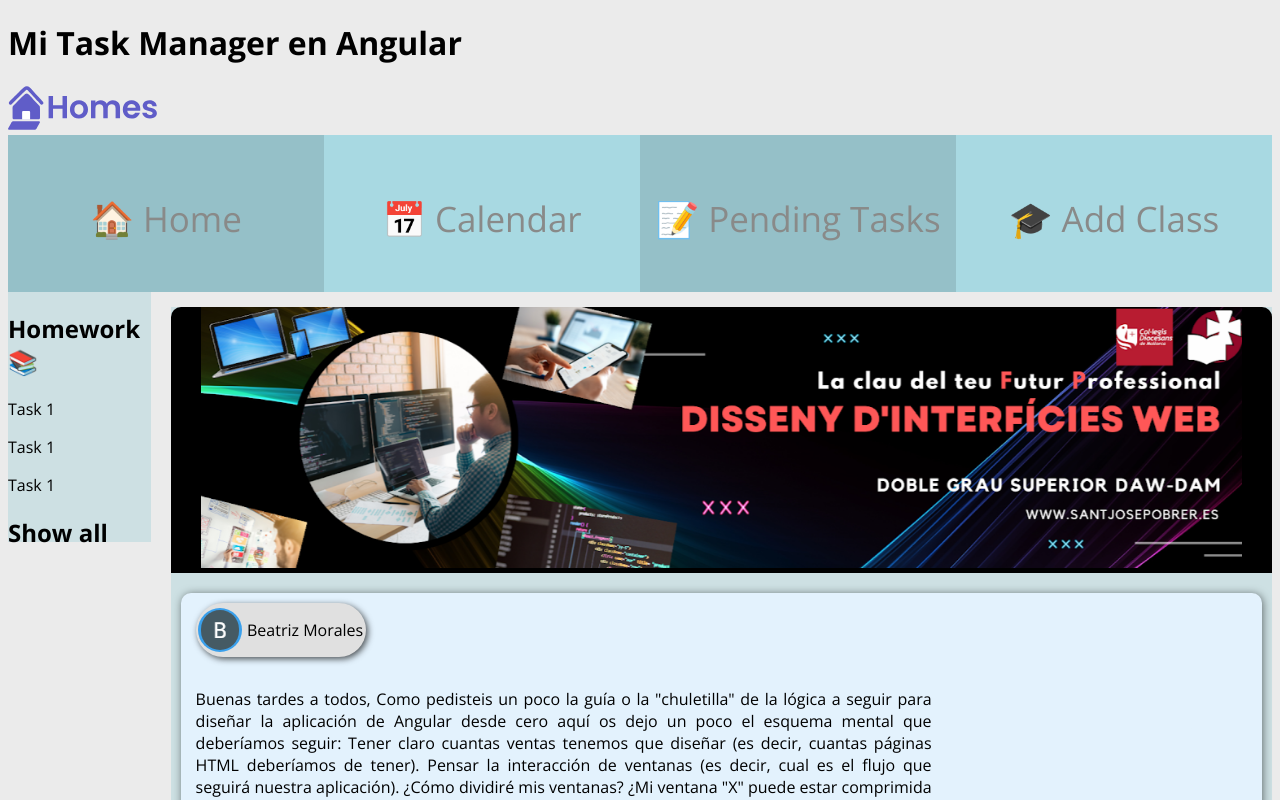
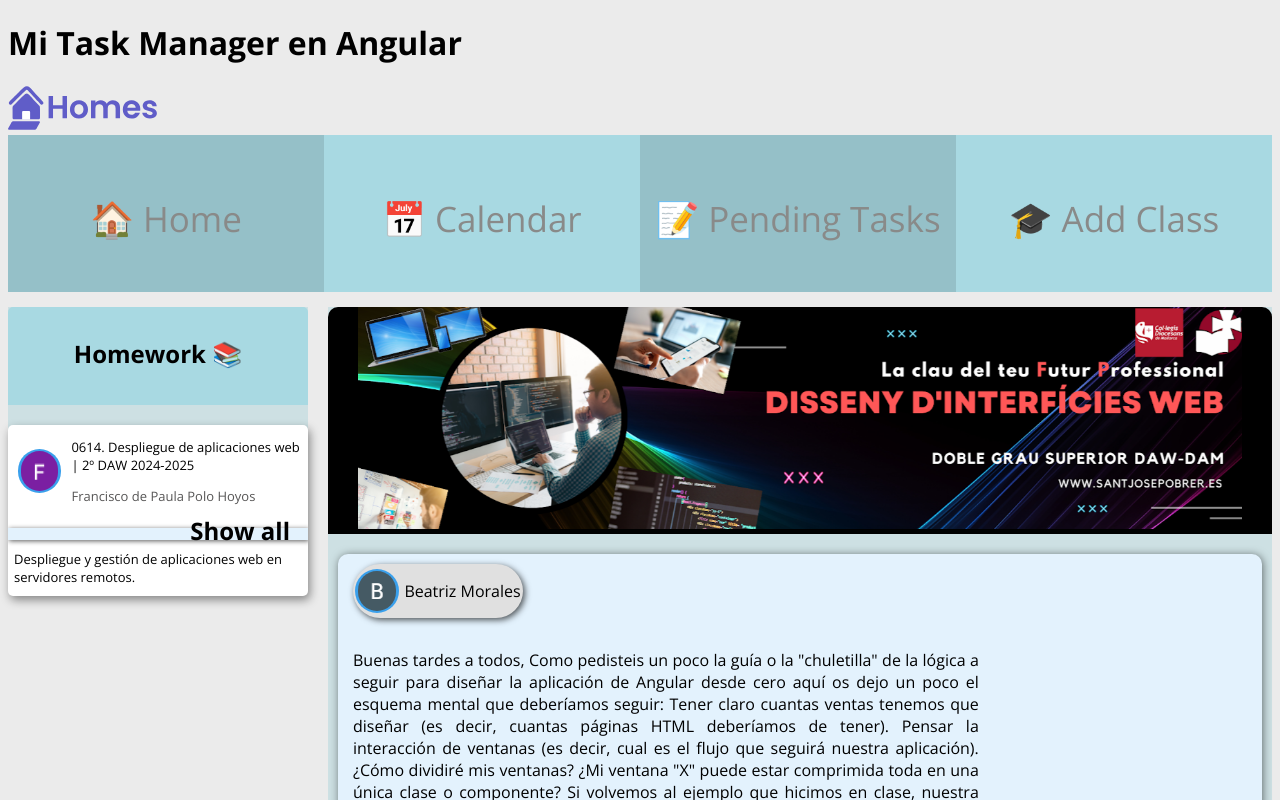
Before and after one commit to rconnolly2/task-app-rconnolly, an Angular app: page /module/1 in a window 1280 px wide. Shown: the top 800 px of the page. Built offline with nearby package versions, Linux system fonts and the light colour scheme.

Commit message:
Module page

```diff
--- /dev/null
+++ b/src/app/current-homework/current-homework.component.css
@@ -0,0 +1,66 @@
+.module {
+    display: block;
+    margin-right: auto;
+    margin-left: auto;
+    margin-top: 20px;
+    background-color: white;
+    box-shadow: 2px 4px 10px rgba(0, 0, 0, 0.429);
+    border-radius: 5px;
+    width: 300px;
+    font-size: 13px;
+    overflow: hidden;
+}
+
+.module-details {
+    display: flex;
+    align-items: center;
+}
+
+.details-left {
+    display: flex;
+    justify-content: center;
+    align-self: center;
+    width: 40px;
+    height: 40px;
+    background-color: #3aa0ec;
+    padding: 2px;
+    border-radius: 30px;
+    margin-left: 10px;
+}
+
+.details-left img {
+    width: 95%;
+    border-radius: 30px;
+}
+
+.details-right {
+    display: inline-block;
+    width: 80%;
+    margin-left: 10px;
+    overflow: hidden;
+    text-overflow: ellipsis;
+}
+
+.module-title, .module-tutor {
+    font-size: 13px;
+}
+
+.module-tutor {
+    color: #575656;
+}
+
+.task-list {
+    margin-top: 10px;
+    background-color: #e3f2fd;
+    box-shadow: 1px 1px 5px rgba(0, 0, 0, 0.655);
+    padding: 6px;
+}
+
+.module-description {
+    margin: 6px;
+}
+
+.module-description p {
+    margin-top: 10px;
+    margin-bottom: 10px;
+}
--- /dev/null
+++ b/src/app/current-homework/current-homework.component.html
@@ -0,0 +1,24 @@
+<div class="module" *ngIf="module; else noModule">
+    <div class="module-details">
+      <div class="details-left">
+        <img *ngIf="tutor?.profileImage" [src]="tutor?.profileImage" alt="Profile picture">
+      </div>
+      <div class="details-right">
+        <p class="module-title">{{ module.name }} | {{ module.course }}</p>
+        <p class="module-tutor">{{ tutor?.firstName }} {{ tutor?.surName }}</p>
+      </div>
+    </div>
+
+    <div class="task-list">
+      <app-task *ngFor="let task of taskModuleList" [task]="task"></app-task>
+    </div>
+
+    <div class="module-description">
+      <p>{{ module.description }}</p>
+    </div>
+</div>
+
+<!-- Si no se recibe un módulo -->
+<ng-template #noModule>
+<p>No hay información de módulo disponible.</p>
+</ng-template>
--- /dev/null
+++ b/src/app/current-homework/current-homework.component.ts
@@ -0,0 +1,47 @@
+import { Component, Input, OnInit } from '@angular/core';
+import { CommonModule } from '@angular/common';
+import { TaskService } from '../task.service';
+import { TutorService } from '../tutor.service';
+import { Task } from '../task';
+import { Module } from '../module';
+import { Tutor } from '../tutor';
+import { TaskComponent } from '../task/task.component';
+
+@Component({
+  selector: 'app-current-homework',
+  standalone: true,
+  imports: [TaskComponent, CommonModule],
+  templateUrl: './current-homework.component.html',
+  styleUrls: ['./current-homework.component.css']
+})
+export class CurrentHomeworkComponent implements OnInit {
+  @Input() module?: Module;
+  taskModuleList: Task[] = [];
+  tutor?: Tutor;
+
+  constructor(
+    private taskService: TaskService,
+    private tutorService: TutorService
+  ) {}
+
+  ngOnInit(): void {
+    if (this.module) {
+      this.loadIncompleteTasksForModule();
+      this.loadTutorForModule();
+    }
+  }
+
+  loadIncompleteTasksForModule(): void {
+    if (this.module) {
+      this.taskModuleList = this.taskService.getAllTasks().filter(task =>
+        task.moduleId === this.module!.id && !task.completed
+      );
+    }
+  }
+
+  loadTutorForModule(): void {
+    if (this.module) {
+      this.tutor = this.tutorService.getTutorById(this.module.tutorId);
+    }
+  }
+}
--- a/src/app/module/module.component.css
+++ b/src/app/module/module.component.css
@@ -176,12 +176,25 @@ input[type="text"]:focus {
 .module-homework {
     background-color: #cde0e3;
     height: 250px;
+    width: 320px;
+    margin-top: 15px;
+    border-bottom-right-radius: 5px;
+    border-bottom-left-radius: 5px;
+    position: relative;
 }
 
 .home-header {
-
+    display: flex;
+    justify-content: center;
+    background-color: #a8d9e2;
+    padding-top: 10px;
+    padding-bottom: 15px;
+    border-top-left-radius: 5px;
+    border-top-right-radius: 5px;
 }
 
-.current-homework {
-
+#show-all {
+    position: absolute;
+    bottom: -10px;
+    right: 18px;
 }
--- a/src/app/module/module.component.html
+++ b/src/app/module/module.component.html
@@ -1,16 +1,14 @@
 <div class="module-menu">
     <div class="module-homework">
         <div class="home-header">
-            <h2>Homework 📚</h2>
+          <h2>Homework 📚</h2>
         </div>
 
         <div class="current-homework">
-            <p>Task 1</p>
-            <p>Task 1</p>
-            <p>Task 1</p>
+          <app-current-homework *ngIf="module" [module]="module"></app-current-homework>
         </div>
 
-        <h2>Show all</h2>
+        <h2 id="show-all">Show all</h2>
     </div>
 
     <div class="module-front-page">
--- a/src/app/module/module.component.ts
+++ b/src/app/module/module.component.ts
@@ -1,11 +1,30 @@
-import { Component } from '@angular/core';
+import { Component, OnInit } from '@angular/core';
+import { ActivatedRoute } from '@angular/router';
+import { ModuleService } from '../module.service';
+import { Module } from '../module';
+import { CurrentHomeworkComponent } from '../current-homework/current-homework.component';
+import { CommonModule } from '@angular/common';
 
 @Component({
   selector: 'app-module',
-  imports: [],
+  imports: [CurrentHomeworkComponent, CommonModule],
   templateUrl: './module.component.html',
-  styleUrl: './module.component.css'
+  styleUrls: ['./module.component.css']
 })
-export class ModuleComponent {
+export class ModuleComponent implements OnInit {
+  module?: Module;
 
+  constructor(
+    private route: ActivatedRoute,
+    private moduleService: ModuleService
+  ) {}
+
+  ngOnInit(): void {
+    this.route.paramMap.subscribe(params => {
+      const moduleId = Number(params.get('id'));
+      if (!isNaN(moduleId)) {
+        this.module = this.moduleService.getModuleById(moduleId);
+      }
+    });
+  }
 }
```
Also changed, not shown: 1 other file (tests, documents, lock files or other folders).
